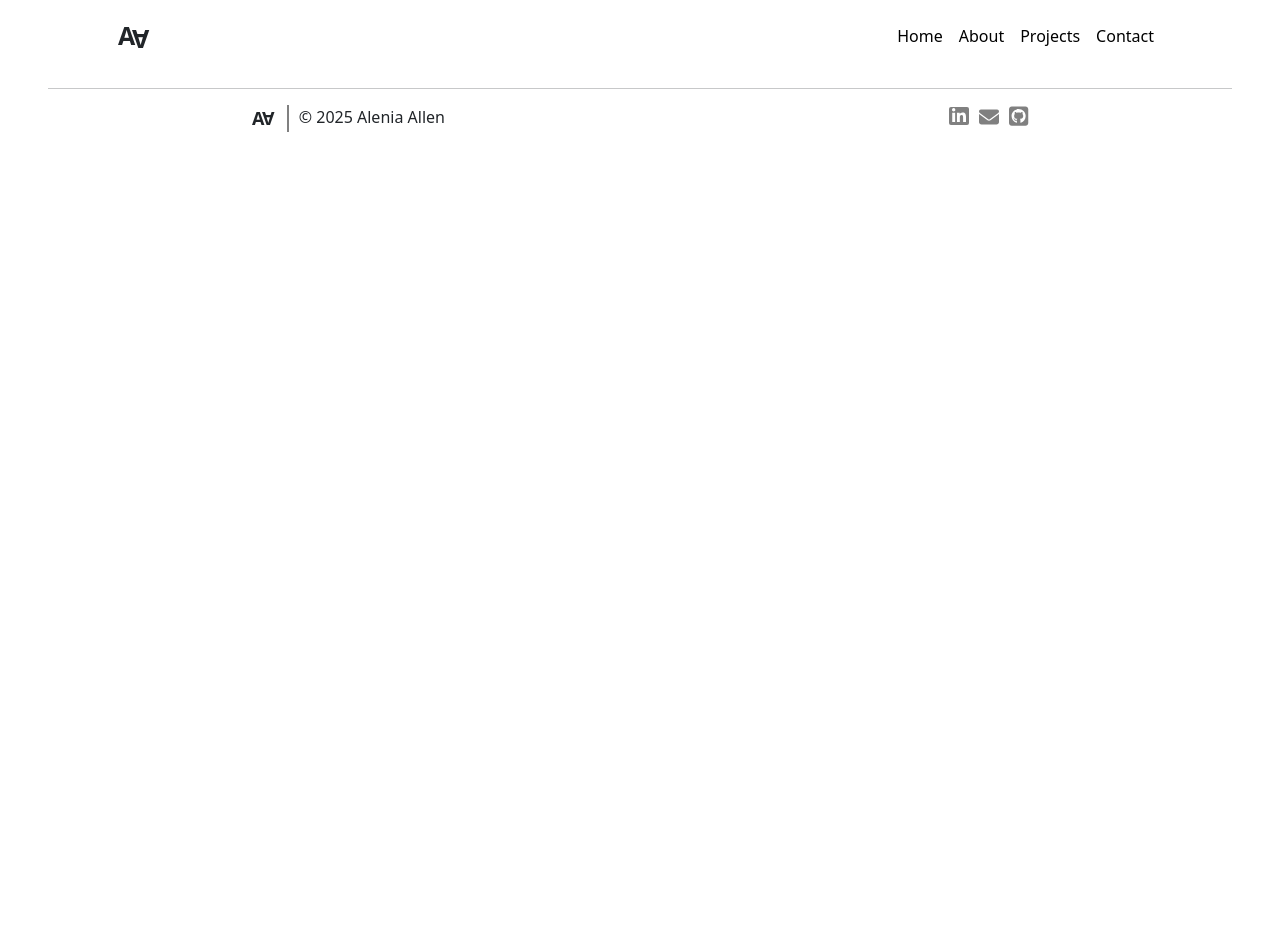
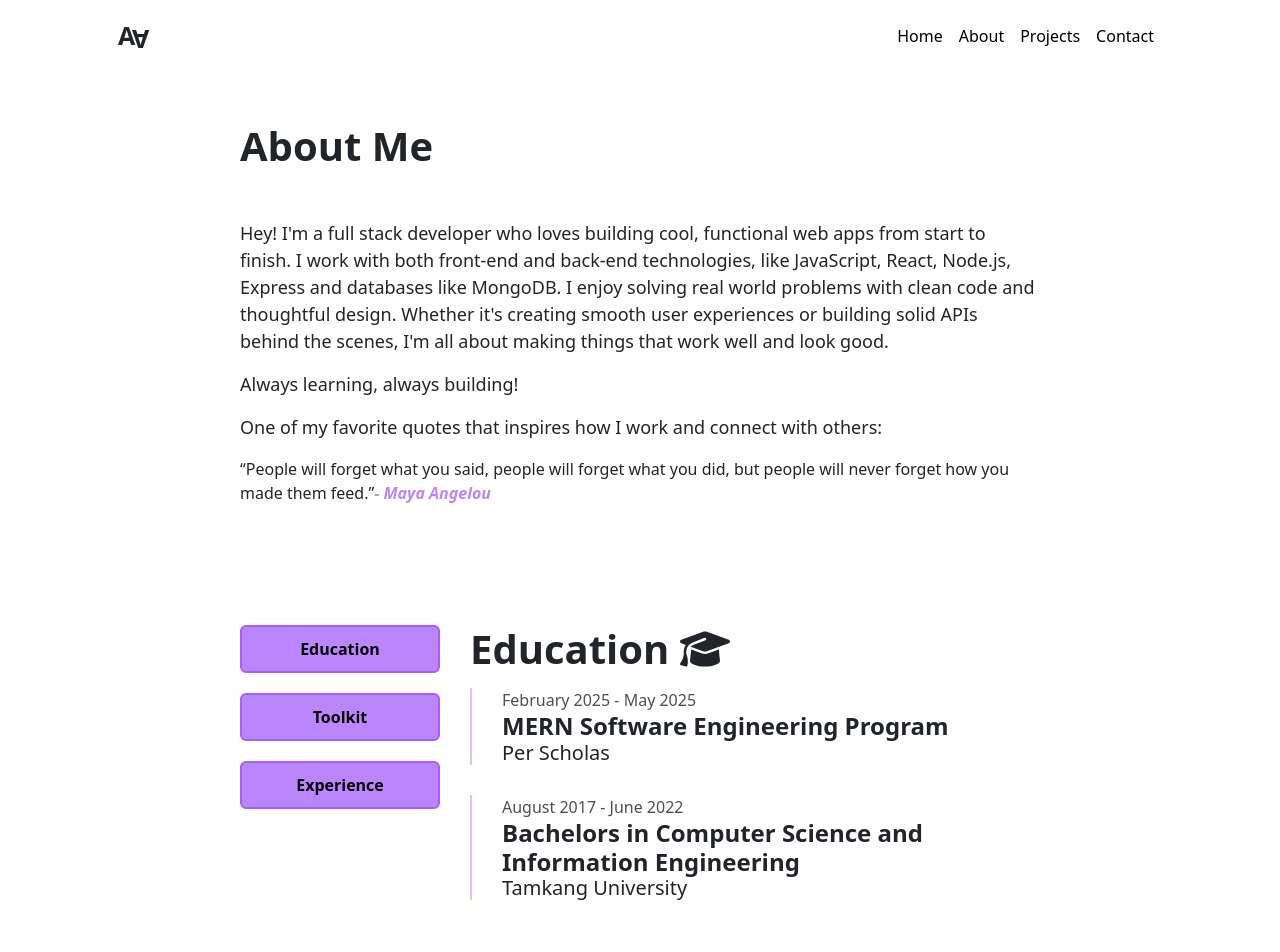
Before and after one commit to Alenia24/portfolio-v1, a React (Vite) app: page /about in a window 1280 px wide. Shown: the top 952 px of the page. Before the commit the page ends 800 px from the top, so only its background shows below. Built offline with nearby package versions, Linux system fonts and the light colour scheme; a web font is replaced by a local one.

Commit message:
Create and design about

```diff
--- a/src/pages/About/About.css
+++ b/src/pages/About/About.css
@@ -0,0 +1,76 @@
+.about-container {
+    max-width: 800px;
+    display: block;
+    margin: 50px auto 200px;
+}
+
+.about-title {
+    font-weight: bold;
+    margin-bottom: 50px;
+}
+
+.about p {
+    font-size: 18px;
+}
+
+.quote {
+    margin: 0;
+}
+
+.author {
+    color: #bb86fc;
+    font-weight: bold;
+}
+
+.skill-section {
+    margin: 120px 0 80px;
+    display: flex;
+    justify-content: space-between;
+    gap: 30px;
+}
+
+.section-tabs {
+    max-width: 600px;
+    display: flex;
+    flex-wrap: wrap;
+    flex-direction: column;
+    justify-content: flex-start;
+    gap: 20px;
+}
+
+.section-tabs button {
+    background-color: #bb86fc;
+    padding: 10px 20px;
+    width: 200px;
+    border: 2px solid #a560fa;
+    border-radius: 6px;
+    font-weight: bold;
+}
+
+.section-title {
+    font-weight: bold;
+    font-size: 40px;
+    margin-bottom: 15px;
+}
+
+.education-container div {
+    margin-bottom: 30px;
+    border-left: 2px solid rgba(187, 134, 252, 0.5);
+    padding-left: 30px;
+}
+
+.education-container h4 {
+    font-weight: bold;
+    margin-bottom: 0;
+}
+
+.date {
+    margin: 0;
+    opacity: 0.8;
+}
+
+@media (max-width: 768px) {
+    .about-container {
+        margin: 30px 50px;
+    }
+}
--- a/src/pages/About/About.jsx
+++ b/src/pages/About/About.jsx
@@ -1,12 +1,114 @@
-import Footer from "../../components/Footer/Footer.jsx"
-import NavBar from "../../components/NavBar/NavBar.jsx"
-import "./About.css"
+import { useState } from "react";
+import Footer from "../../components/Footer/Footer.jsx";
+import NavBar from "../../components/NavBar/NavBar.jsx";
+
+import { FontAwesomeIcon } from "@fortawesome/react-fontawesome";
+import { faGraduationCap } from "@fortawesome/free-solid-svg-icons";
+import { faScrewdriverWrench } from "@fortawesome/free-solid-svg-icons";
+import { faBriefcase } from "@fortawesome/free-solid-svg-icons";
+
+import git from "../../assets/git2.png";
+
+
+import "./About.css";
 
 export default function About() {
+  const [selectedSection, setSelectedSection] = useState("education");
+
   return (
     <div>
-      <NavBar/>
-      <Footer/>
+      <NavBar />
+      <div className="about-container">
+        <div className="about">
+          <h1 className="about-title">About Me</h1>
+
+          <p>
+            Hey! I'm a full stack developer who loves building cool, functional
+            web apps from start to finish. I work with both front-end and
+            back-end technologies, like JavaScript, React, Node.js, Express and
+            databases like MongoDB. I enjoy solving real world problems with
+            clean code and thoughtful design. Whether it's creating smooth user
+            experiences or building solid APIs behind the scenes, I'm all about
+            making things that work well and look good.
+          </p>
+
+          <p>Always learning, always building!</p>
+
+          <p>
+            One of my favorite quotes that inspires how I work and connect with
+            others:
+          </p>
+          <blockquote>
+            <q className="quote">
+              People will forget what you said, people will forget what you did,
+              but people will never forget how you made them feed.
+            </q>
+            <cite className="author">- Maya Angelou</cite>
+          </blockquote>
+        </div>
+
+        <div className="skill-section">
+          <div className="section-tabs">
+            <button
+              onClick={() => setSelectedSection("education")}
+              className="tab"
+            >
+              Education
+            </button>
+            <button
+              onClick={() => setSelectedSection("skills")}
+              className="tab"
+            >
+              Toolkit
+            </button>
+            <button
+              onClick={() => setSelectedSection("experience")}
+              className="tab"
+            >
+              Experience
+            </button>
+          </div>
+
+          <div className="tab-content">
+            {selectedSection === "education" && (
+              <div className="education-container">
+                <h3 className="section-title">Education <FontAwesomeIcon icon={faGraduationCap}/></h3>
+                <div>
+                  <p className="date">February 2025 - May 2025</p>
+                  <h4>MERN Software Engineering Program</h4>
+                  <h5>Per Scholas</h5>
+                </div>
+
+                <div>
+                  <p className="date">August 2017 - June 2022</p>
+                  <h4>
+                    Bachelors in Computer Science and Information Engineering
+                  </h4>
+                  <h5>Tamkang University</h5>
+                </div>
+              </div>
+            )}
+
+            {selectedSection === "skills" && (
+              <div className="skills-container">
+                <h3 className="section-title">Toolkit <FontAwesomeIcon icon={faScrewdriverWrench}/></h3>
+                <div className="skills">
+                  <div className="skill"><img src={git} alt="" /></div>
+                  <div></div>
+                </div>
+              </div>
+            )}
+
+            {selectedSection === "experience" && (
+              <div className="experience-container">
+                <h3 className="section-title">Experience <FontAwesomeIcon icon={faBriefcase}/></h3>
+                <p></p>
+              </div>
+            )}
+          </div>
+        </div>
+      </div>
+      <Footer />
     </div>
-  )
+  );
 }
```
Also changed, not shown: src/assets/git.png (added), src/assets/git2.png (added).
